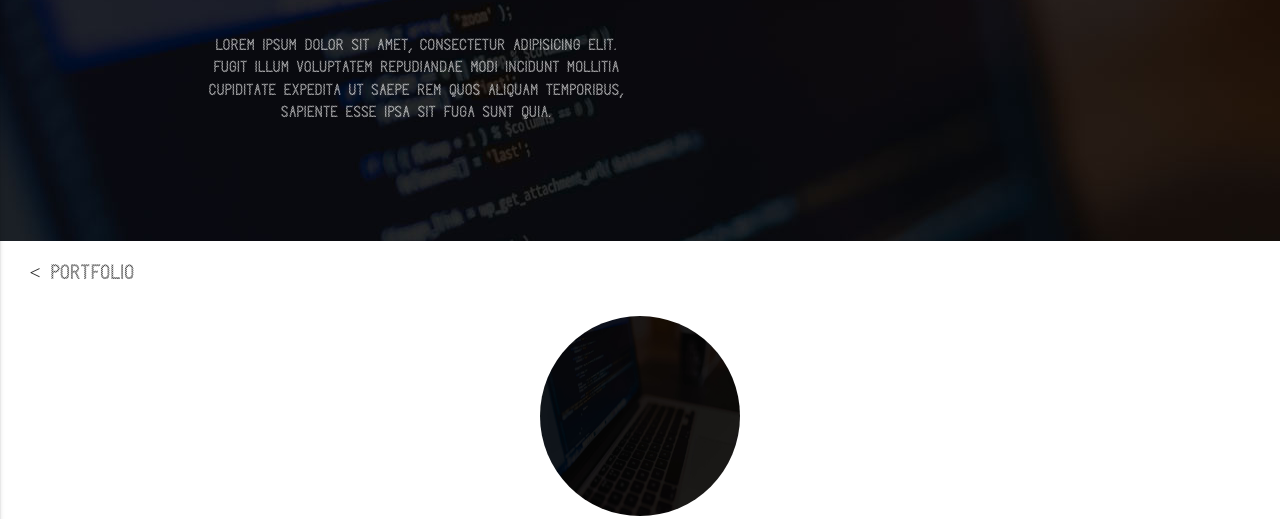
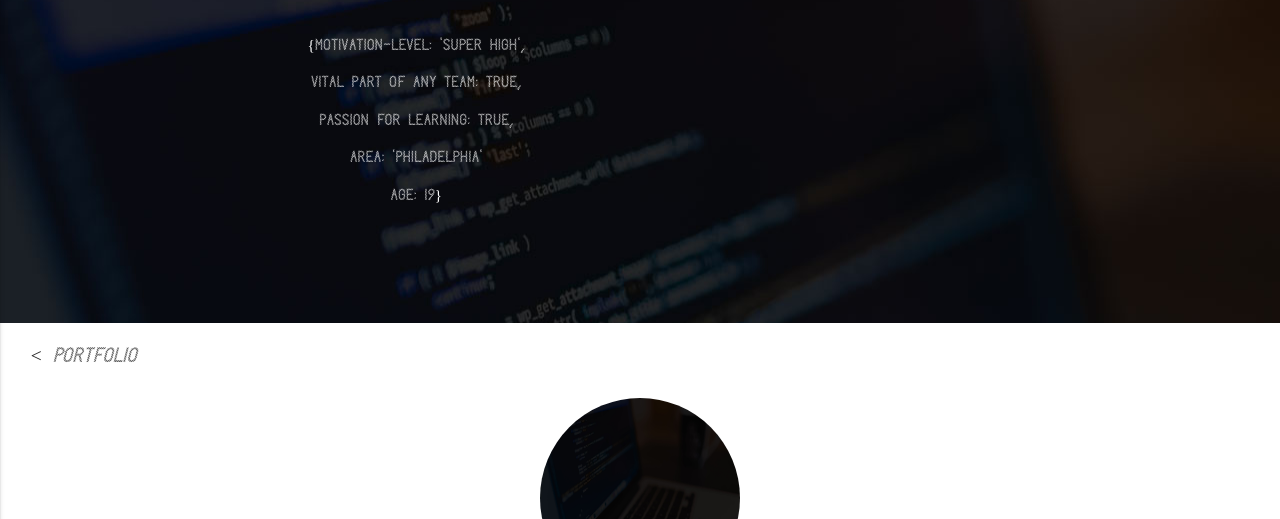
Before and after one commit to ehughestaylor/bweb, a plain HTML site: page app/index.html in a window 1280 px wide. Shown: the part 214-733 px from the top of the page. Drawn offline with nearby package versions, Linux system fonts and the light colour scheme.

Commit message:
about section

```diff
--- a/app/index.html
+++ b/app/index.html
@@ -53,7 +53,11 @@
         </div>
         <div class="row center">
           <div class="col s12 m6">
-            <p>Lorem ipsum dolor sit amet, consectetur adipisicing elit. Fugit illum voluptatem repudiandae modi incidunt mollitia cupiditate expedita ut saepe rem quos aliquam temporibus, sapiente esse ipsa sit fuga sunt quia.</p>
+            <p>{motivation-level: 'super high',</p>
+            <p>vital part of any team: True, </p>
+            <p>passion for learning: True,</p>
+            <p>area: 'Philadelphia'</p>
+            <p> age: 19}</p>
           </div>
           <div class="col s12 m12 typed-column">
             <div class="typed-statement right-align"></div>
@@ -65,7 +69,7 @@
   <div class="section portfolio-section" style="padding-top:0;">
     <div class="cnt-area">
       <div class="container">
-        <div class="page-tag"> < portfolio</div>
+        <div class="page-tag"><i>< portfolio</i></div>
         <div class="row" id="projects">
           <div class="col s12 center-align">
             <img src="../img/computer.jpg" alt="" style="height:200px; width:200px;"  class="circle">
```
